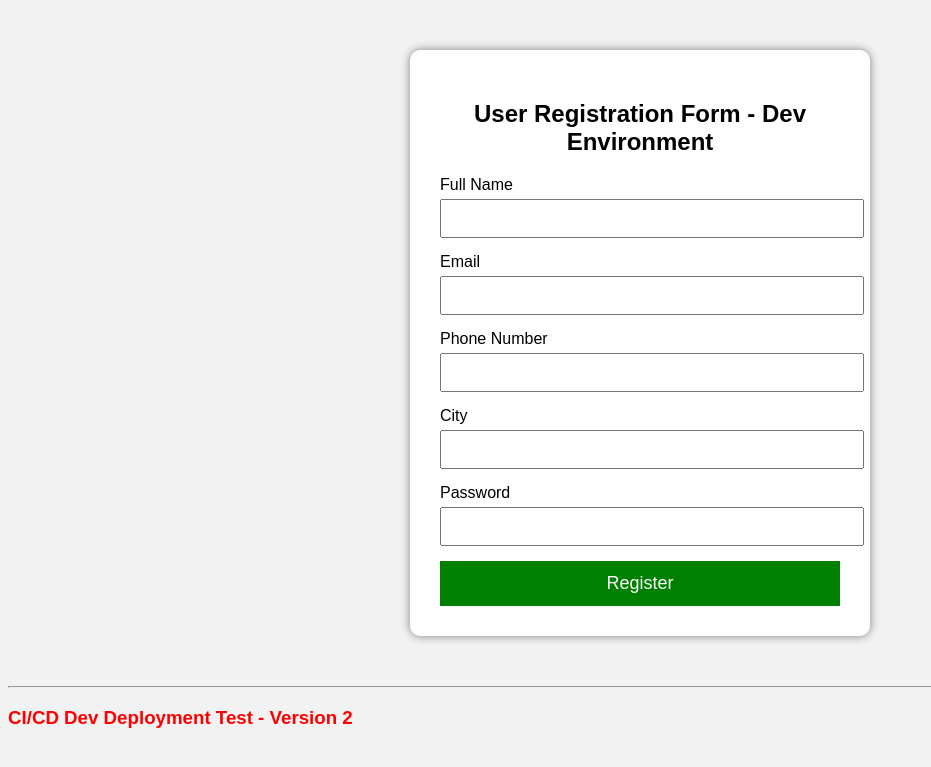
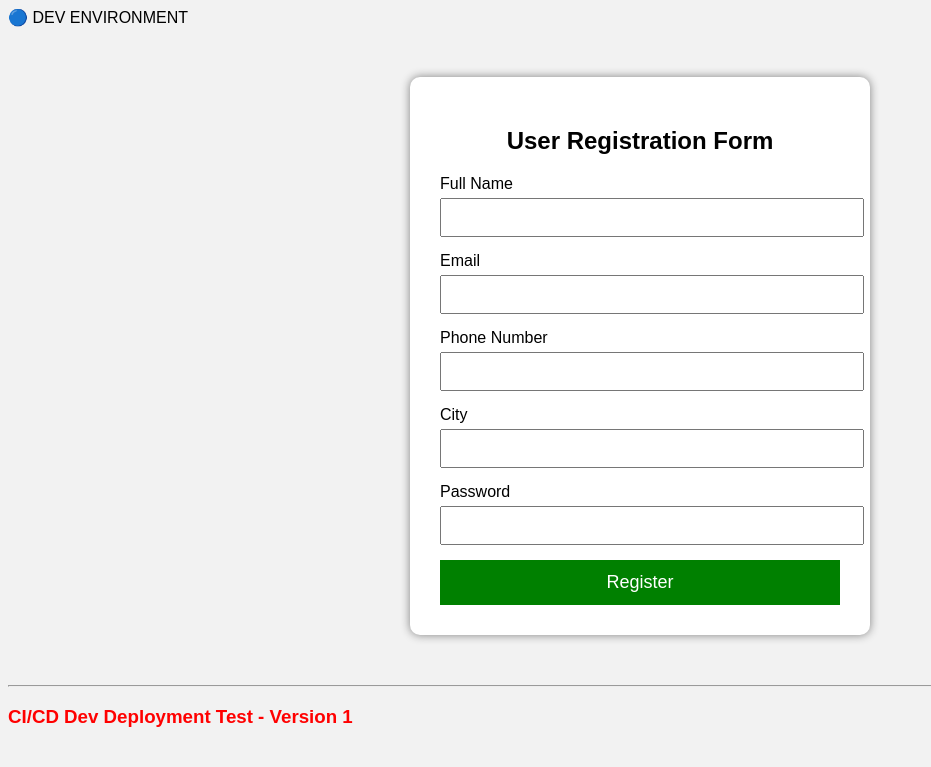
Before and after one commit to HRRSH471/Registration-Form-GCP-DevOps, a Flask app: page / in a window 1280 px wide. Shown: the top 767 px of the page, without its empty margins (0-931 px from the left). Run offline with Flask 3, Linux system fonts and the light colour scheme.

Commit message:
Dev HTML File Updated

```diff
--- a/registration-app/templates/index.html
+++ b/registration-app/templates/index.html
@@ -9,10 +9,12 @@
 </head>
 
 <body>
-
+<div class="environment-banner dev">
+    🔵 DEV ENVIRONMENT
+</div>
 <div class="container">
 
-    <h2>User Registration Form - Dev Environment</h2>
+    <h2>User Registration Form</h2>
 
     <form action="/register" method="POST">
 
@@ -40,7 +42,7 @@
 <hr>
 
 <h3 style="color:red;">
-CI/CD Dev Deployment Test - Version 2
+CI/CD Dev Deployment Test - Version 1
 </h3>
 
 </body>
```
